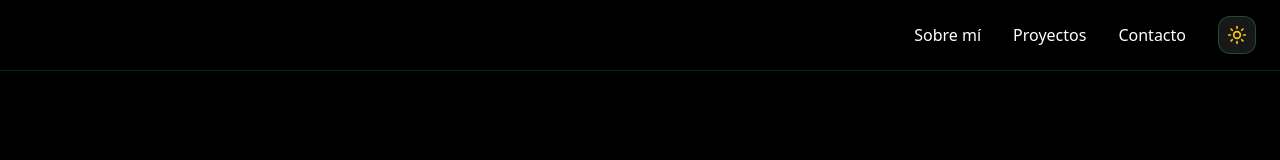
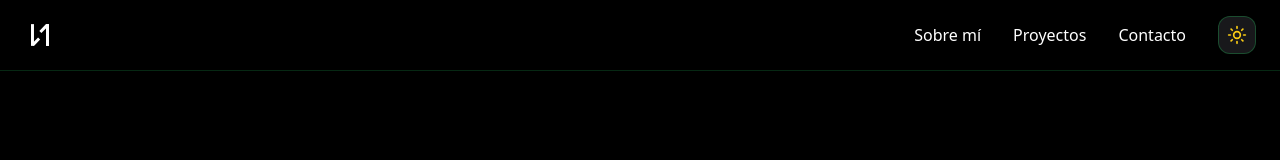
Before and after one commit to IvanNaranjoDev/portfolio, a React (Vite) app: page / in a window 1280 px wide. Shown: the top 160 px of the page. Built offline with nearby package versions, Linux system fonts and the light colour scheme.

Commit message:
Añadido nuevo Logo

```diff
--- a/src/components/Header/Header.tsx
+++ b/src/components/Header/Header.tsx
@@ -1,6 +1,7 @@
 import { Moon, Sun } from 'lucide-react';
 import { useTheme } from '../ThemeContext';
-import logo from '../../assets/logo.svg';
+import logoDark from '../../assets/logo.svg';
+import logoLight from '../../assets/logo-light.svg';
 
 export default function Header() {
   const { theme, toggleTheme } = useTheme();
@@ -19,7 +20,7 @@ export default function Header() {
       <nav className="container mx-auto px-6 py-4">
         <div className="flex items-center justify-between">
           <button onClick={() => scrollToSection('hero')} className="text-green-400 hover:text-green-300 transition-colors">
-            <img src={logo} alt="Logo" className="w-8 h-8"/>
+            <img src={theme === 'dark' ? logoLight : logoDark} alt="Logo" className="w-8 h-8"/>
           </button>
 
           <div className="flex items-center gap-8">
```
Also changed, not shown: src/assets/logo-light.svg (added).
